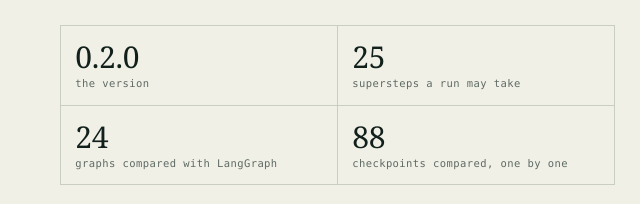
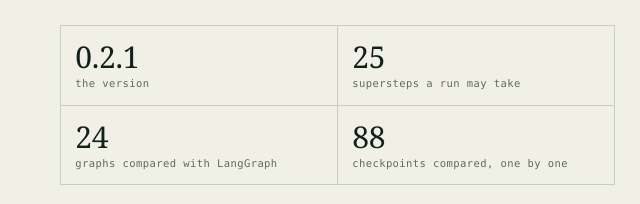
Before and after one commit to moonbitstack/moonstate, a plain HTML site: page docs/index.html in a window 1280 px wide. Shown: the part 614-818 px from the top of the page, 595-1235 px from the left. Drawn offline with Linux system fonts and the light colour scheme; a script that the page names is missing.

Commit message:
chore(moonstate): moonstate 0.2.1, with its dependencies at their latest.
Signed-off-by: Leo Cheng (heke1228) <chengkelfan@qq.com>

```diff
--- a/docs/index.html
+++ b/docs/index.html
@@ -142,7 +142,7 @@
 
           <!-- numbers:start -->
           <div class="numbers">
-            <div><b>0.2.0</b><span>the version</span></div>
+            <div><b>0.2.1</b><span>the version</span></div>
             <div><b>25</b><span>supersteps a run may take</span></div>
             <div><b>24</b><span>graphs compared with LangGraph</span></div>
             <div><b>88</b><span>checkpoints compared, one by one</span></div>
```
Also changed, not shown: 3 other files.
